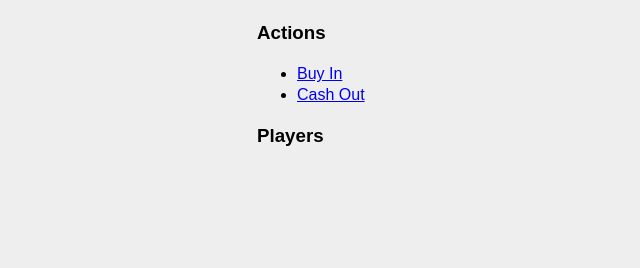
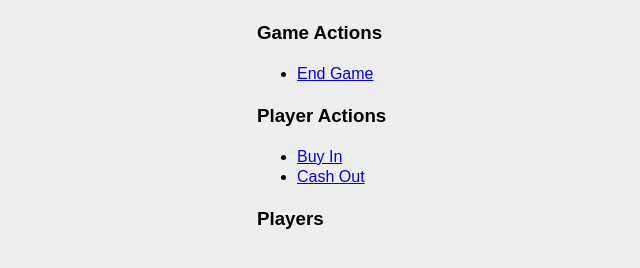
Before and after one commit to brianhang/pokerpals, a Flask app: template src/templates/game/view.html in a window 1280 px wide. Shown: the part 169-437 px from the top of the page, without its empty margins (63-703 px from the left). Run offline with Flask 3, Linux system fonts and the light colour scheme; the template is opened without the code that fills it, so the values that code supplies are empty.

Commit message:
Add button to join a game

```diff
--- a/src/app.py
+++ b/src/app.py
@@ -1,7 +1,7 @@
 from flask import Flask, redirect, url_for
 
 from player.route import fetch_player, handle_login_page, handle_login, handle_logout
-from game.route import handle_buyin, handle_buyin_form, handle_cashout, handle_cashout_form, handle_create_game, handle_game_list, handle_create_game_form, handle_view_game
+from game.route import handle_buyin, handle_buyin_form, handle_cashout, handle_cashout_form, handle_create_game, handle_game_list, handle_create_game_form, handle_join_game, handle_join_game_form, handle_view_game
 
 import db.app_connection
 
@@ -70,11 +70,29 @@ def game_cashout():
     return redirect(url_for('home')), 403
 
 
-@app.route('/g/<game_id>')
+@app.route('/g/<game_id>', strict_slashes=False)
 def game_view(game_id):
     game_id = int(game_id) if game_id.isdigit() else 0
     with fetch_player() as player:
         return handle_view_game(player=player, game_id=game_id)
+
+
+@app.route('/game/join/<game_id>', strict_slashes=False)
+def game_join_form(game_id):
+    with fetch_player() as player:
+        if player:
+            game_id = int(game_id) if game_id.isdigit() else 0
+            return handle_join_game_form(player, game_id)
+    return redirect(url_for('home')), 403
+
+
+@app.post('/game/join/<game_id>', strict_slashes=False)
+def game_join(game_id):
+    with fetch_player() as player:
+        if player:
+            game_id = int(game_id) if game_id.isdigit() else 0
+            return handle_join_game(player, game_id)
+    return redirect(url_for('home')), 403
 
 
 @app.post('/login', strict_slashes=False)
--- a/src/templates/game/view.html
+++ b/src/templates/game/view.html
@@ -4,19 +4,31 @@
     <div>
         <h2>{{ game.lobby_name }}</h2>
         <h4>Created by {{ game.creator_id }}</h4>
+        {% if player.active_game_id == game.id %}
         <p>
             <strong>Entry Code</strong>: <code>{{ game.entry_code }}</code>
         </p>
+        {% endif %}
     </div>
-    {% if player.active_game_id == game.id %}
-    <div id="game-actions">
-        <h3>Actions</h3>
+    {% if player.venmo_username == game.creator_id %}
+    <div id="game-admin-actions">
+        <h3>Game Actions</h3>
         <ul>
-            <li><a href="/game/buyin/">Buy In</a></li>
-            <li><a href="/game/cashout/">Cash Out</a></li>
+            <li><a href="/game/end/">End Game</a></li>
         </ul>
     </div>
     {% endif %}
+    <div id="game-player-actions">
+        <h3>Player Actions</h3>
+        <ul>
+            {% if player.active_game_id == game.id %}
+            <li><a href="/game/buyin/">Buy In</a></li>
+            <li><a href="/game/cashout/">Cash Out</a></li>
+            {% else %}
+            <li><a href="/game/join/{{ game.id }}/">Join Game</a></li>
+            {% endif %}
+        </ul>
+    </div>
     <div>
         <h3>Players</h3>
         <ul>
```
Also changed, not shown: src/game/route.py (+34 -0 lines), src/templates/game/join.html (added, +23 -0 lines).
